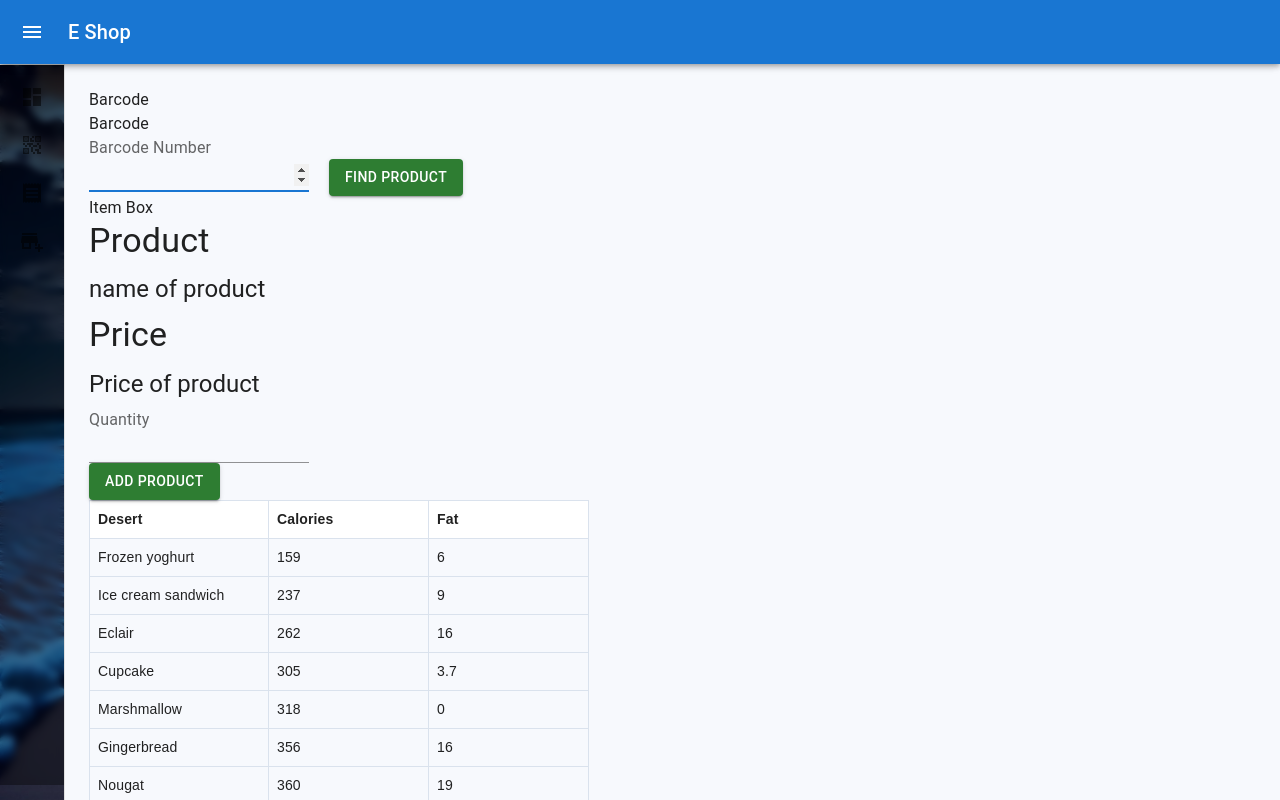
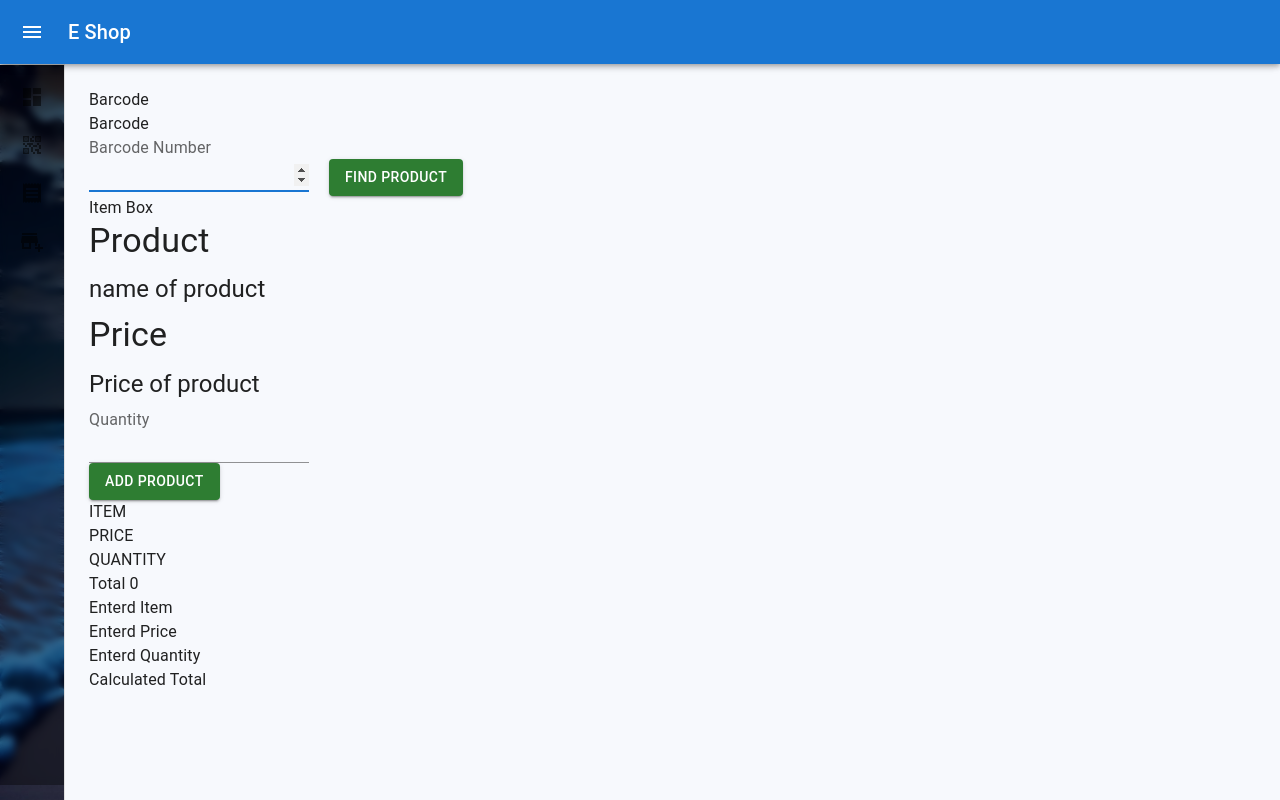
Before and after one commit to siddharth-vss/Eshop_0.2, a React (Vite) app: page /dashboard/scanner in a window 1280 px wide. Shown: the top 800 px of the page. Built offline with nearby package versions, Linux system fonts and the light colour scheme.

Commit message:
Refactor code for piachart, context, index, home, invoice, and scannecode pages.

```diff
--- a/src/components/piachart.jsx
+++ b/src/components/piachart.jsx
@@ -4,7 +4,7 @@ import { PieChart, Pie, Tooltip, Cell } from 'recharts';
 
 
 const COLORS = ['#0088FE', '#00C49F', '#FFBB28', '#FF8042', '#79B8F4', '#8093F1',
-  '#1F7A8C', '#0A8754', '#18A999', '#F39A9D'];
+  '#1F7A8C', '#E83F6F', '#18A999', '#F39A9D'];
 
 const Piachart = ({
    data01 = data02,
@@ -28,7 +28,7 @@ const Piachart = ({
         >
           {data01.map((e, i) => (<Cell key={`cell-${i}`} fill={COLORS[i % COLORS.length]} />))}
         </Pie>
-        <Tooltip />
+        <Tooltip  contentStyle={{maxWidth:"441px"}} />
       </PieChart>
 
     </>
--- a/src/contaxt/contaxt.jsx
+++ b/src/contaxt/contaxt.jsx
@@ -66,6 +66,8 @@ const AppProvider = ({ children }) => {
     width: undefined,
     height: undefined,
   });
+  const [cart, setCart] = useState([]);
+  const [total, setTotal] = useState(0)
 
   useEffect(() => {
     function handleResize() {
@@ -81,11 +83,17 @@ const AppProvider = ({ children }) => {
 
     return () => window.removeEventListener("resize", handleResize);
   }, []);
+  useEffect(()=>{
+    cart.forEach(e => {
+      setTotal( total + e.total);
+    })
+    console.log(total);
+  },[cart])
 
 
   const sp = axios.create({
-    baseURL: 'https://shop-server-8qi1.onrender.com/',
-    // baseURL: 'http://localhost:3000',
+    // baseURL: 'https://shop-server-8qi1.onrender.com/',
+    baseURL: 'http://localhost:5000',
     // headers: {
     //   Authorization: `Bearer ${state.user}`,
     // },
@@ -283,6 +291,8 @@ const AppProvider = ({ children }) => {
         // chats,
         // setChats,
         sp,
+        cart,setCart,
+        total,setTotal,
         windowSize,
 
 
--- a/src/index.css
+++ b/src/index.css
@@ -8,6 +8,9 @@
 }
 body{
   background-color: #F7F9FD !important;
+  height: 100vh;
+  width: 100vw;
+  overflow-x: hidden ;
 }
 
 
@@ -54,10 +57,15 @@ body{
 .recharts-surface{
   margin-left: 17px;
 }
-.recharts-default-tooltip{
+.recharts-tooltip-wrapper-top .recharts-default-tooltip{
   border-radius: 10px !important ;
   width: 140px;
   height: 70px;
+  color:#f7f9fdc3;
+  background-color: #2800ff ;
+}
+.recharts-tooltip-wrapper-bottom .recharts-default-tooltip{
+  border-radius: 10px !important ;
   color:#f7f9fdc3;
   background-color: #2800ff ;
 }
--- a/src/pages/dash/Home.jsx
+++ b/src/pages/dash/Home.jsx
@@ -50,6 +50,7 @@ useEffect(()=>{
   console.log(windowSize);
   console.log(Money,user_id,shop_id,money_id);
 return async()=>{
+  money();
   const data = await sp.get(`/items/${shop_id}`);
   console.log(data.data)
   if(data.status === 200){
@@ -57,7 +58,6 @@ return async()=>{
       return setproduct(data.data);
     }
   }
-    money();
 // customers();
 }
 },[]);
@@ -149,7 +149,7 @@ useEffect(()=>async()=>{
             {/* compo 2 w-[750px] h-[750px] */}
          <Box className=" flex flex-col">
            <iframe width={750} height={350}  className=" shadow-[0_0.6em_1.2em_rgba(28,0,80,0.06)] mt-[65px] ml-[50px]  rounded-[25px]" src="https://react-vite-projects-10-grocery-bud.netlify.app/" allowFullScreen ></iframe>
-           <iframe width={750} height={350}  className=" overflow-hidden shadow-[0_0.6em_1.2em_rgba(28,0,80,0.06)] mt-[65px] ml-[50px]  rounded-[25px]" src="https://spgaming2055.w3spaces.com/Q/index.html" allowFullScreen ></iframe>
+           <iframe width={750} height={350}   style={{   userSelect: "none" }}  className=" overflow-hidden shadow-[0_0.6em_1.2em_rgba(28,0,80,0.06)] mt-[65px] ml-[50px]  rounded-[25px]" src="https://spgaming2055.w3spaces.com/Q/index.html" allowFullScreen ></iframe>
 
          </Box>
         </Box >
--- a/src/pages/dash/Invoice.jsx
+++ b/src/pages/dash/Invoice.jsx
@@ -1,9 +1,16 @@
+/* eslint-disable react-hooks/exhaustive-deps */
 import { Box } from "@mui/material"
 import logo from '../logo.jpg'
+import { useAppContext } from '../../contaxt/contaxt'
+
 const Invoice = () => {
-  const data = [
-1,2,3,"sdg",
-  ]
+  const { cart ,total  } = useAppContext();
+
+
+
+
+
+
   return (
     <>
       {/* <h1 className="text-3xl font-bold underline">
@@ -51,7 +58,7 @@ const Invoice = () => {
               <h1 className="font-[600]  " >DUE DATE</h1> : 12/5/2024
             </Box>
             <Box className="flex" >
-              <h1 className="font-[600]  " >TOTAL DUE</h1> : ₹4521
+              <h1 className="font-[600]  " >TOTAL DUE</h1> : ₹{total}
             </Box>
             <h1 className="font-[600]" >INVOICE To</h1>
             <h1 className="text-[grey]" >sgdsdsadrgadsgadgsdgahsahafbebf</h1>
@@ -60,22 +67,23 @@ const Invoice = () => {
           </Box>
         </Box>
         <Box class="w-[850px] h-[40px] text-white flex items-center top-[50px]  bg-slate-600 relative left-[55px] right-[55px]" >
-          <Box className="w-[340px] h-[40px]  text-center">fasd</Box>
-          <Box className="w-[170px] h-[40px]  text-center bg-slate-600 ">fasd</Box>
-          <Box className="w-[170px] h-[40px]  text-center ">fasd</Box>
-          <Box className="w-[170px] h-[40px]  text-center bg-slate-600 ">fasd</Box>
+          <Box className="w-[340px] h-[40px]  text-center">ITEM</Box>
+
+          <Box className="w-[170px] h-[40px]  text-center bg-slate-600 ">PRICE</Box>
+          <Box className="w-[170px] h-[40px]  text-center ">QUANTITY</Box>
+          <Box className="w-[170px] h-[40px]  text-center bg-slate-600 ">Total</Box>
         </Box>
-        {data && data.map((e) => (
-          <>
-            <Box data-key={e} class="w-[850px] h-[40px] text-white items-center border-l-[2px] flex top-[50px] border-b-2 border-[#918b8b] relative left-[55px] right-[55px]" >
+        {cart && cart.map((item, index) => (
+        <Box key={index} class="w-[850px] h-[40px] text-black items-center border-l-[2px] flex top-[50px] border-b-2 border-[#918b8b] relative left-[55px] right-[55px]" >
 
-              <Box className="w-[340px] h-[40px] border-b-[2px] text-center  border-r-[2px] border-[#918b8b] ">fasd</Box>
-              <Box className="w-[170px] h-[40px] border-b-[2px] text-center  border-r-[2px] border-[#918b8b] ">fasd</Box>
-              <Box className="w-[170px] h-[40px] border-b-[2px] text-center  border-r-[2px] border-[#918b8b] ">fasd</Box>
-              <Box className="w-[170px] h-[40px] border-b-[2px] text-center  border-r-[2px] border-[#918b8b] ">fasd</Box>
-            </Box>
-          </>))
-            }
+          <Box className="w-[340px] h-[40px] border-b-[2px] text-center  border-r-[2px] border-[#918b8b] ">{item.item}</Box>
+          <Box className="w-[170px] h-[40px] border-b-[2px] text-center  border-r-[2px] border-[#918b8b] ">₹{item.price}</Box>
+          <Box className="w-[170px] h-[40px] border-b-[2px] text-center  border-r-[2px] border-[#918b8b] ">{item.quantity}</Box>
+          <Box className="w-[170px] h-[40px] border-b-[2px] text-center  border-r-[2px] border-[#918b8b] ">₹{item.total}</Box>
+        </Box>
+        ))
+        }
+        {total}
       </Box>
     </>
   )
--- a/src/pages/dash/Scannecode.jsx
+++ b/src/pages/dash/Scannecode.jsx
@@ -1,24 +1,60 @@
+/* eslint-disable no-const-assign */
 /* eslint-disable react-hooks/exhaustive-deps */
 import { Box, Button, Input, InputLabel, Typography } from "@mui/material"
-import { useEffect, useRef } from "react"
-import Table from '../../components/table'
+import { useEffect, useRef, useState } from "react"
+import { useAppContext } from '../../contaxt/contaxt'
+import CartContainer from "./cartContainer";
 
 const Scannecode = () => {
+
+  const { sp, shop_id,cart,setCart,total } = useAppContext();
+
+  const [bar, setbar] = useState('');
+  const [quantity, setQuantity] = useState();
+  const [Item, setItem] = useState({});
+
+
+
+
   const Barcode = useRef('');
   const Quantity = useRef('');
 
-  useEffect(()=>{
+  useEffect(() => {
     Barcode.current.focus();
-    console.log("Barcode",Barcode,"Quantity",Quantity);
-  },[onload])
+    console.log(cart,"Barcode", Barcode, "Quantity", Quantity);
+  }, [onload])
 
-  const FindProduct = () =>{
+
+
+
+  const handleBar = (e) => {
+    setbar(e.target.value);
+    console.log(bar);
+  }
+  const handleProduct = (e) => {
+    setQuantity(e.target.value);
+  }
+
+  const FindProduct = async () => {
+    Quantity.current.focus();
+    console.log(shop_id, "=>", bar);
+    const data = await sp.get(`/items/${shop_id}/${bar}`);
+    console.log(data.data);
+    setItem(data.data);
     console.log("quantity");
-     Quantity.current.focus();
   }
-  const AddtoCart = () =>{
+  const AddtoCart = () => {
     console.log("bar");
-     Barcode.current.focus();
+    Barcode.current.focus();
+    setCart([...cart, {
+      item: Item.name,
+      price: Item.price,
+      quantity: quantity,
+      total: quantity * Item.price
+    }]);
+
+
+    console.log(cart);
   }
   return (
     <>
@@ -27,7 +63,7 @@ const Scannecode = () => {
       </h1>
 
 
-{/* flex container */}
+      {/* flex container */}
       <Box className="flex justify-around mt-[50px] " >
 
         {/* container 1 */}
@@ -37,15 +73,15 @@ const Scannecode = () => {
             <Box className="ml-12 mt-5 ">
               <InputLabel ref={Barcode} htmlFor="formatted-text-mask-input">Barcode Number</InputLabel>
               <Input
-                // value={values.textmask}
-                // onChange={handleChange}
+                value={bar}
+                onChange={handleBar}
                 type="number"
-                name="textmask"
+                name="bar"
                 id="formatted-text-mask-input"
               // inputComponent={TextMaskCustom}
               />
 
-              <Button sx={{ marginLeft: "20px" }} variant="contained" onClick={ FindProduct} color="success">
+              <Button sx={{ marginLeft: "20px" }} variant="contained" onClick={FindProduct} color="success">
                 Find product
               </Button>
             </Box>
@@ -63,7 +99,7 @@ const Scannecode = () => {
                   Product
                 </Typography>
                 <Typography variant="h5" gutterBottom>
-                  name of product
+                  {Item?.name ? Item?.name : "name of product"}
                 </Typography>
               </Box>
               <Box>
@@ -71,18 +107,18 @@ const Scannecode = () => {
                   Price
                 </Typography>
                 <Typography variant="h5" gutterBottom>
-                  Price of product
+                  {Item?.price ? "₹" + Item?.price : "Price of product"}
                 </Typography>
               </Box>
 
               <Box>
                 <InputLabel ref={Quantity} htmlFor="formatted-text-mask-input-quality">Quantity</InputLabel>
                 <Input
-                  // value={values.textmask}
-                  // onChange={handleChange}
+                  value={quantity}
+                  onChange={handleProduct}
 
                   type="number"
-                  name="textmask"
+                  name="quantity"
                   id="formatted-text-mask-input-quality"
                 // inputComponent={TextMaskCustom}
                 />
@@ -97,11 +133,21 @@ const Scannecode = () => {
           </Box>
         </Box>
       </Box>
-{/* bill container */}
+      {/* bill container */}
 
 
-      <Box className="flex justify-around relative top-14 " >
-            <Table />
+      <Box className="relative ml-[22%] " >
+      <Box className="flex text-[#fff] justify-around relative top-14 w-[1035px] h-[45px] bg-[#7e7c7c7a] rounded-t-[25px] shadow-[0_0.6em_1.2em_rgba(28,0,80,0.06)]" >
+
+            <Box className="w-[112px]">ITEM</Box>
+            <Box className="w-[112px]">PRICE</Box>
+            <Box className="w-[112px]">QUANTITY</Box>
+            <Box className="w-[112px]">Total {total}</Box>
+
+        </Box>
+      <CartContainer  cart={cart} />
+
+
       </Box>
     </>
   )
--- /dev/null
+++ b/src/pages/dash/cartContainer.jsx
@@ -0,0 +1,36 @@
+/* eslint-disable react/prop-types */
+
+import { Box } from "@mui/material";
+
+
+const CartContainer = ({ cart }) => {
+    if (cart.length > 0) {
+        return (
+            <>
+                {cart.map((item, index) => (
+                    <Box key={index} className="flex justify-around relative border-t-2 top-14 w-[1035px] h-[45px] bg-[#fff] last-of-type:rounded-b-[25px] shadow-[0_0.6em_1.2em_rgba(28,0,80,0.06)]" >
+
+                        <Box className="w-[112px]" >{item.item}</Box>
+                        <Box className="w-[112px]" >₹{item.price}</Box>
+                        <Box className="w-[112px]" >{item.quantity}</Box>
+                        <Box className="w-[112px]" >{item.total}</Box>
+
+                    </Box>
+                ))
+                }
+            </>
+
+        );
+    } else return (
+        <Box className="flex justify-around relative border-t-2 top-14 w-[1035px] h-[45px] bg-[#fff] last-of-type:rounded-b-[25px] shadow-[0_0.6em_1.2em_rgba(28,0,80,0.06)]" >
+
+            <Box className="w-[112px]">Enterd Item</Box>
+            <Box className="w-[112px]">Enterd Price</Box>
+            <Box className="w-[112px]">Enterd Quantity</Box>
+            <Box className="w-[112px]">Calculated Total</Box>
+
+        </Box>
+    );
+}
+
+export default CartContainer
```
